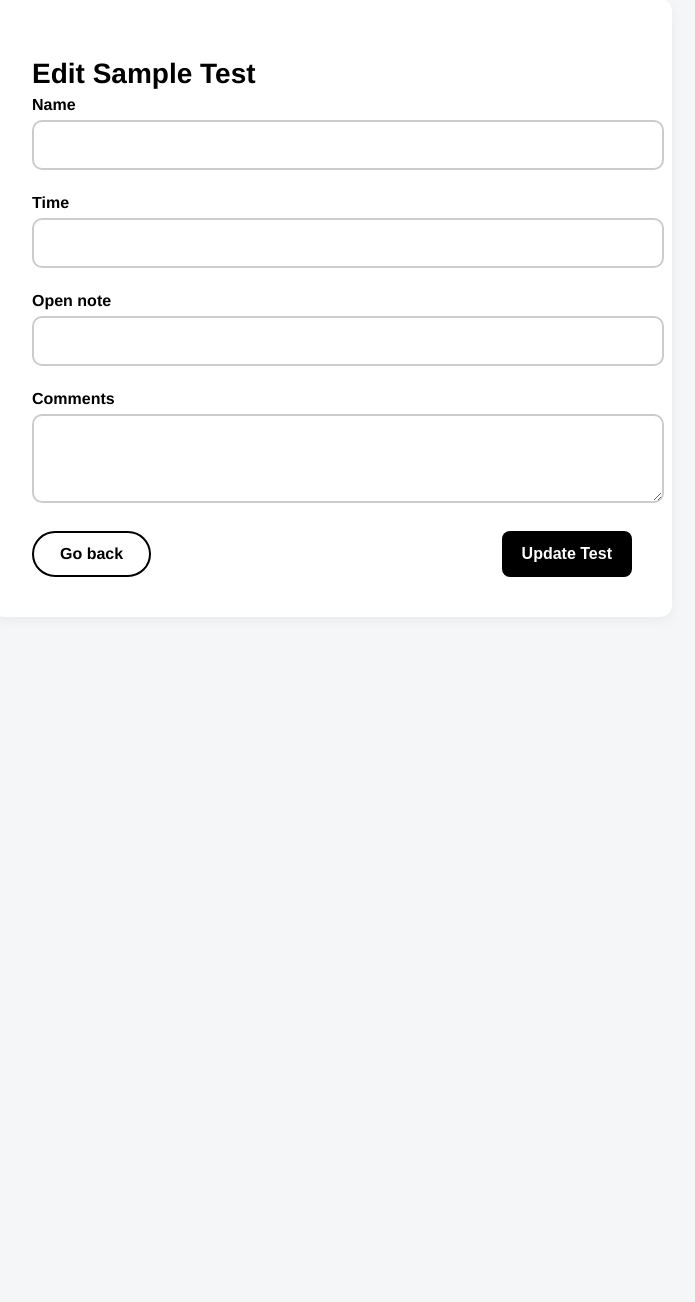
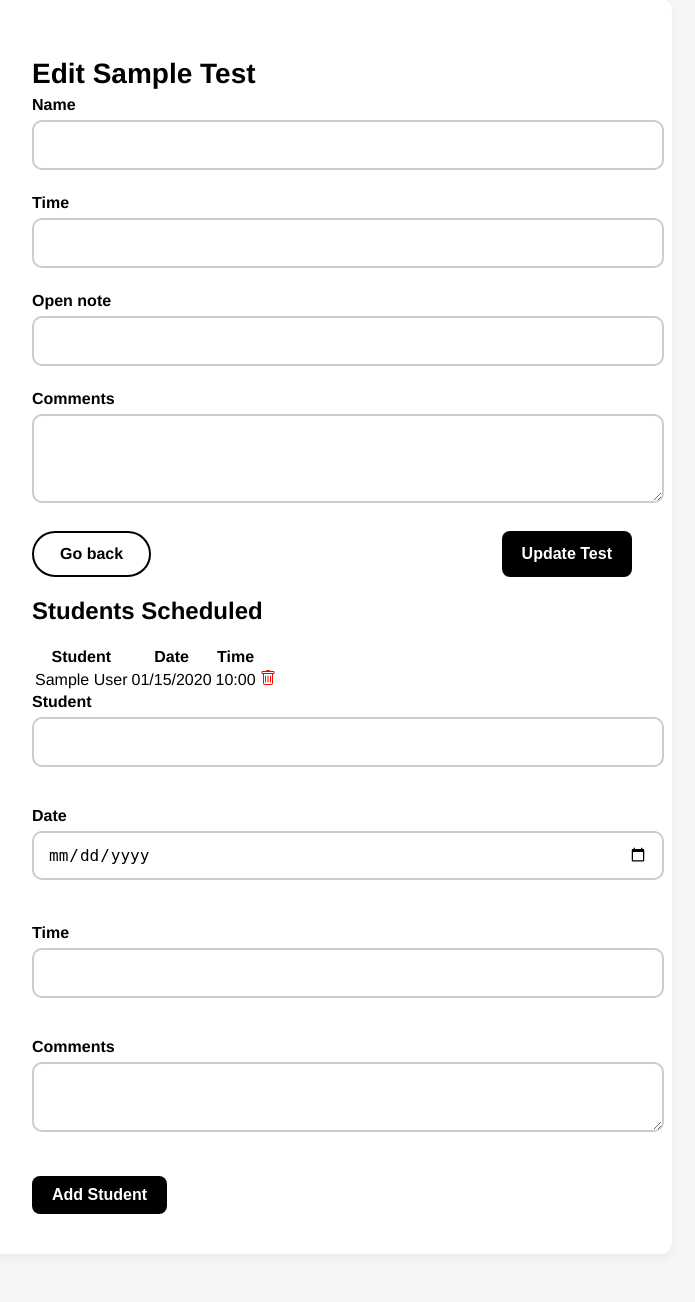
Before and after one commit to Vuinea/Test-Centre, a Python web app: template templates/teacher/edit_test.html in a window 1280 px wide. Shown: the part 49-1351 px from the top of the page, without its empty margins (308-1003 px from the left). Before the commit the page ends 626 px from the top, so only its background shows below. Run offline with Jinja, Linux system fonts and the light colour scheme; the template is opened without the code that fills it: most values are stand-ins (such as "Sample title", 1, 10 or a date in 2020); form fields are guessed from the names that the template uses.

Commit message:
Added basic integration to add a student to a test

```diff
--- a/static/teacher/edit_test.css
+++ b/static/teacher/edit_test.css
@@ -147,3 +147,17 @@ body {
 .success {
   color: green;
 }
+
+.add-student-group {
+  margin-bottom: 1rem;
+}
+
+
+select, input[type="date"], input[type="time"] {
+  width: 100%;
+  padding: 12px 14px;
+  font-size: 16px;
+  border-radius: 10px;
+  border: 2px solid #ccc;
+  margin-bottom: 28px;
+}
--- a/templates/teacher/edit_test.html
+++ b/templates/teacher/edit_test.html
@@ -38,4 +38,62 @@
                 <button id="finalize-test-btn" type="submit">Update Test</button>
             </div>
         </form>
+        <h2>Students Scheduled</h2>
+        <div id="selected-students" class="selected-students">
+            <table>
+                <thead>
+                    <th>Student</th>
+                    <th>Date</th>
+                    <th>Time</th>
+                    <th></th>
+                </thead>
+                <tbody>
+                    {% for student in students %}
+                        <tr>
+                            <td>{{ student.student.first_name + ' ' + student.student.surname }}</td>
+                            <td>{{ student.date.date().strftime('%m/%d/%Y') }}</td>
+                            <td>{{ student.date.time().strftime('%I:%M') }}</td>
+                            <td>
+                                <a href="{{ url_for('teacher.remove_student', student_test_id=student.id) }}" class="remove-student-btn">
+                                    <svg xmlns="http://www.w3.org/2000/svg" width="16" height="16" fill="red" class="bi bi-trash" viewBox="0 0 16 16">
+                                        <path d="M5.5 5.5A.5.5 0 0 1 6 6v6a.5.5 0 0 1-1 0V6a.5.5 0 0 1 .5-.5m2.5 0a.5.5 0 0 1 .5.5v6a.5.5 0 0 1-1 0V6a.5.5 0 0 1 .5-.5m3 .5a.5.5 0 0 0-1 0v6a.5.5 0 0 0 1 0z"/>
+                                        <path d="M14.5 3a1 1 0 0 1-1 1H13v9a2 2 0 0 1-2 2H5a2 2 0 0 1-2-2V4h-.5a1 1 0 0 1-1-1V2a1 1 0 0 1 1-1H6a1 1 0 0 1 1-1h2a1 1 0 0 1 1 1h3.5a1 1 0 0 1 1 1zM4.118 4 4 4.059V13a1 1 0 0 0 1 1h6a1 1 0 0 0 1-1V4.059L11.882 4zM2.5 3h11V2h-11z"/>
+                                    </svg>
+                                </a>
+                            </td>
+                        </tr>
+                    {% endfor %}
+                </tbody>
+            </table>
+        </div>
+        <form action="{{ url_for('teacher.add_student', test_id=test.id) }}" method="post">
+            {{ student_form.hidden_tag() }}
+
+            <!-- Student ID Field -->
+            <div class="add-student-group">
+                {{ student_form.student_id.label }}
+                {{ student_form.student_id }}
+            </div>
+
+            <!-- Date Field -->
+            <div class="add-student-group">
+                {{ student_form.date.label }}
+                {{ student_form.date }}
+            </div>
+
+            <!-- Time Field -->
+            <div class="add-student-group">
+                {{ student_form.time.label }}
+                {{ student_form.time }}
+            </div>
+
+            <!-- Comments Field -->
+            <div class="add-student-group">
+                {{ student_form.comments.label }}
+                {{ student_form.comments }}
+            </div>
+            <div class="button-group">
+                <button id="finalize-test-btn" type="submit">Add Student</button>
+            </div>
+        </form>
 {% endblock %}
```
